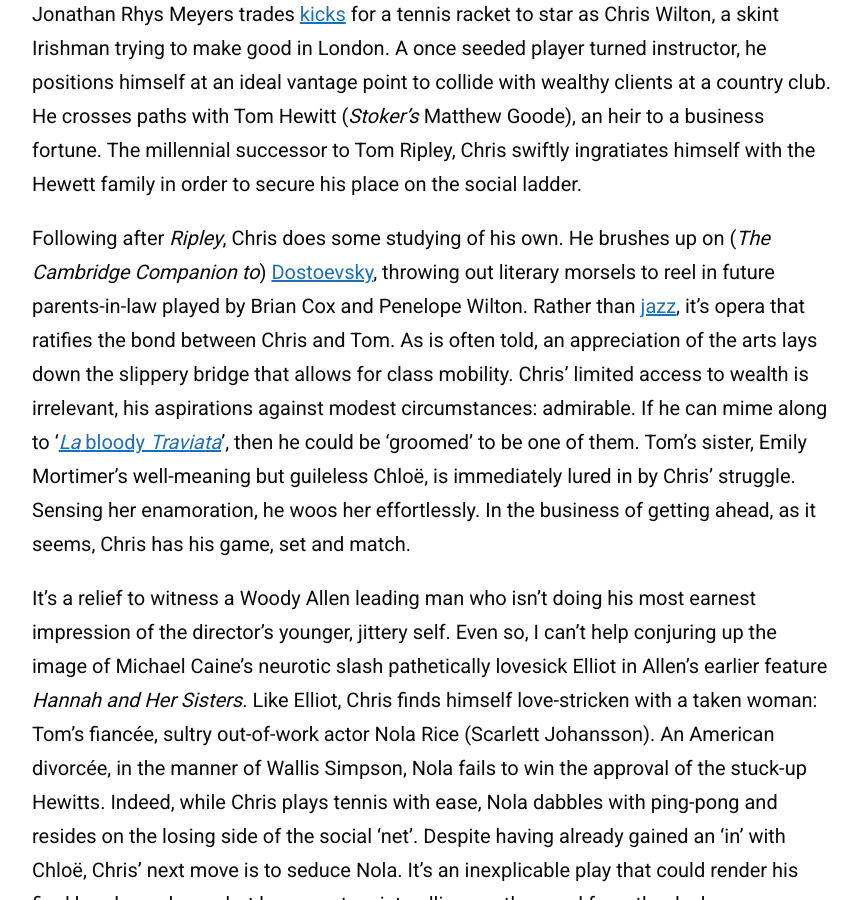
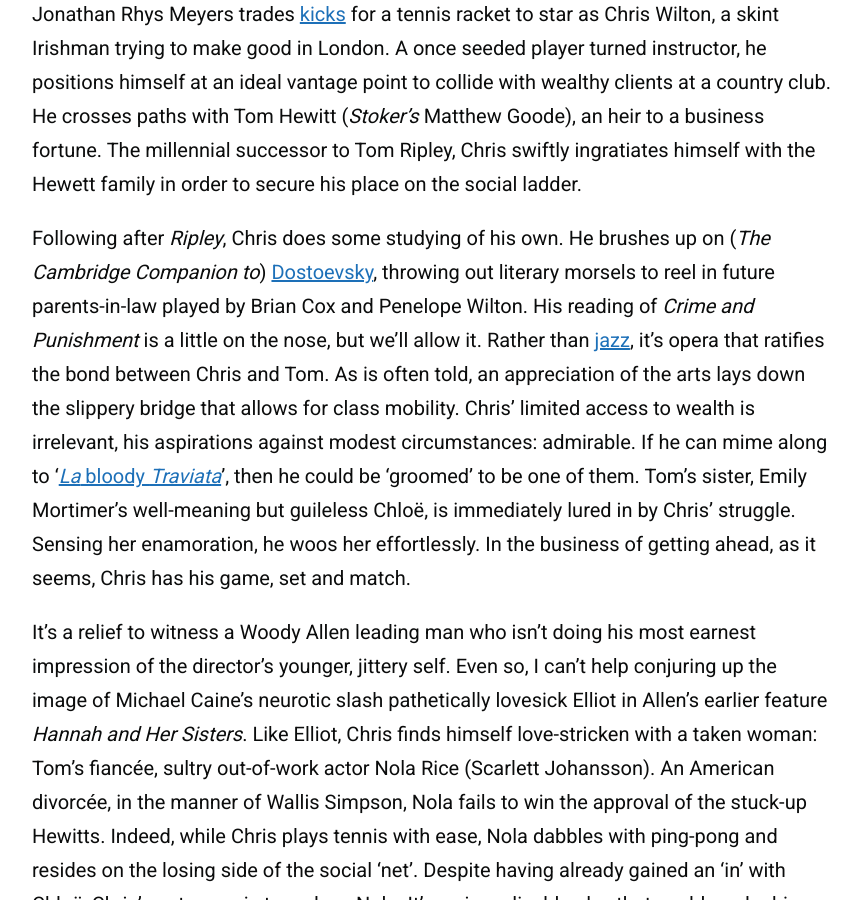
Before and after one commit to zoeurl/zoedowney.github.io, a Jekyll site: the page built from _posts/2024-2-22-match-point.md, in a window 1280 px wide and 900 px high, scrolled down 1873 px. Shown: the whole window, without its empty margins (208-1069 px from the left). Built offline with Jekyll 4.4.1, drawn with Linux system fonts in a browser that asks for light colours.

Commit message:
Update 2024-2-22-match-point.md

```diff
--- a/_posts/2024-2-22-match-point.md
+++ b/_posts/2024-2-22-match-point.md
@@ -17,7 +17,7 @@
 
 Jonathan Rhys Meyers trades [kicks](https://en.wikipedia.org/wiki/Bend_It_Like_Beckham) for a tennis racket to star as Chris Wilton, a skint Irishman trying to make good in London. A once seeded player turned instructor, he positions himself at an ideal vantage point to collide with wealthy clients at a country club. He crosses paths with Tom Hewitt (_Stoker's_ Matthew Goode), an heir to a business fortune. The millennial successor to Tom Ripley, Chris swiftly ingratiates himself with the Hewett family in order to secure his place on the social ladder.
 
-Following after _Ripley_, Chris does some studying of his own. He brushes up on (_The Cambridge Companion to_) [Dostoevsky](https://en.wikipedia.org/wiki/Crime_and_Punishment), throwing out literary morsels to reel in future parents-in-law played by Brian Cox and Penelope Wilton. Rather than [jazz](https://www.youtube.com/watch?v=mT-fOr29OfA&t=1s&ab_channel=TomasvdB), it’s opera that ratifies the bond between Chris and Tom. As is often told, an appreciation of the arts lays down the slippery bridge that allows for class mobility. Chris’ limited access to wealth is irrelevant, his aspirations against modest circumstances: admirable. If he can mime along to ‘[_La_ bloody _Traviata_](https://en.wikipedia.org/wiki/La_traviata)’, then he could be ‘groomed’ to be one of them. Tom’s sister, Emily Mortimer’s well-meaning but guileless Chloë, is immediately lured in by Chris’ struggle. Sensing her enamoration, he woos her effortlessly. In the business of getting ahead, as it seems, Chris has his game, set and match.
+Following after _Ripley_, Chris does some studying of his own. He brushes up on (_The Cambridge Companion to_) [Dostoevsky](https://en.wikipedia.org/wiki/Crime_and_Punishment), throwing out literary morsels to reel in future parents-in-law played by Brian Cox and Penelope Wilton. His reading of _Crime and Punishment_ is a little on the nose, but we’ll allow it. Rather than [jazz](https://www.youtube.com/watch?v=mT-fOr29OfA&t=1s&ab_channel=TomasvdB), it’s opera that ratifies the bond between Chris and Tom. As is often told, an appreciation of the arts lays down the slippery bridge that allows for class mobility. Chris’ limited access to wealth is irrelevant, his aspirations against modest circumstances: admirable. If he can mime along to ‘[_La_ bloody _Traviata_](https://en.wikipedia.org/wiki/La_traviata)’, then he could be ‘groomed’ to be one of them. Tom’s sister, Emily Mortimer’s well-meaning but guileless Chloë, is immediately lured in by Chris’ struggle. Sensing her enamoration, he woos her effortlessly. In the business of getting ahead, as it seems, Chris has his game, set and match.
 
 It’s a relief to witness a Woody Allen leading man who isn’t doing his most earnest impression of the director’s younger, jittery self. Even so, I can't help conjuring up the image of Michael Caine’s neurotic slash pathetically lovesick Elliot in Allen’s earlier feature _Hannah and Her Sisters_. Like Elliot, Chris finds himself love-stricken with a taken woman: Tom’s fiancée, sultry out-of-work actor Nola Rice (Scarlett Johansson). An American divorcée, in the manner of Wallis Simpson, Nola fails to win the approval of the stuck-up Hewitts. Indeed, while Chris plays tennis with ease, Nola dabbles with ping-pong and resides on the losing side of the social ‘net’. Despite having already gained an ‘in’ with Chloë, Chris’ next move is to seduce Nola. It’s an inexplicable play that could render his final hand overdrawn, but he cannot resist pulling another card from the deck.
 
```
